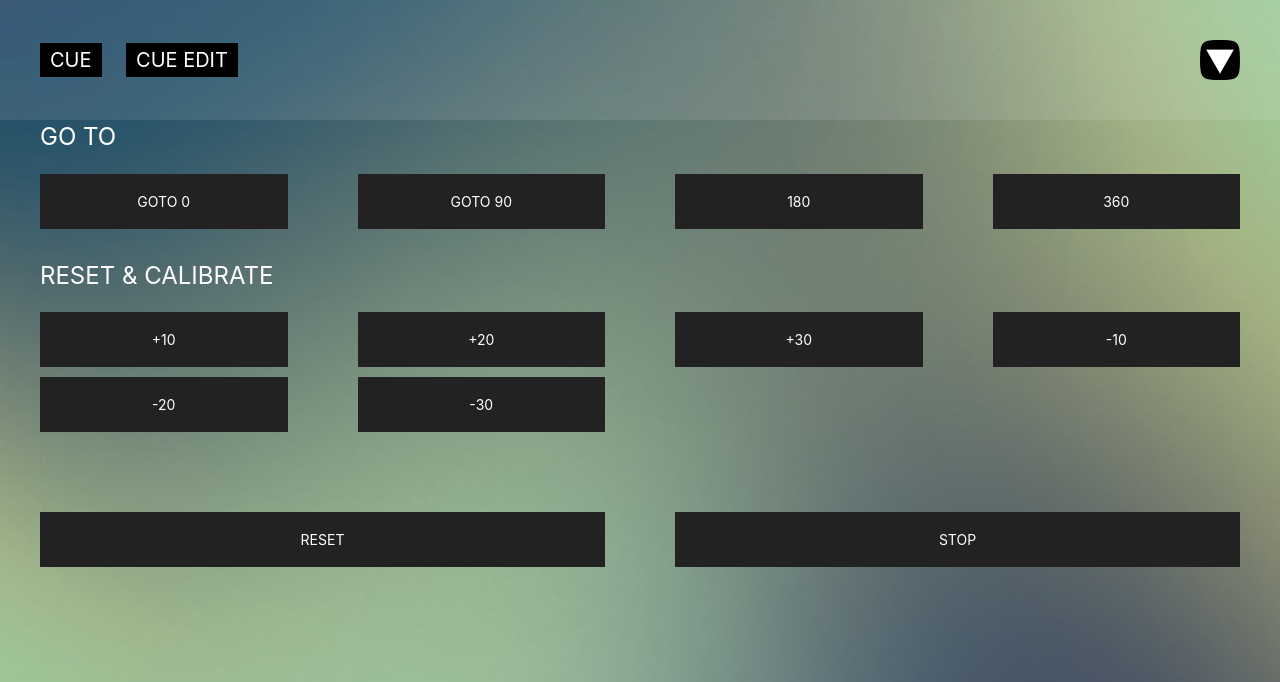
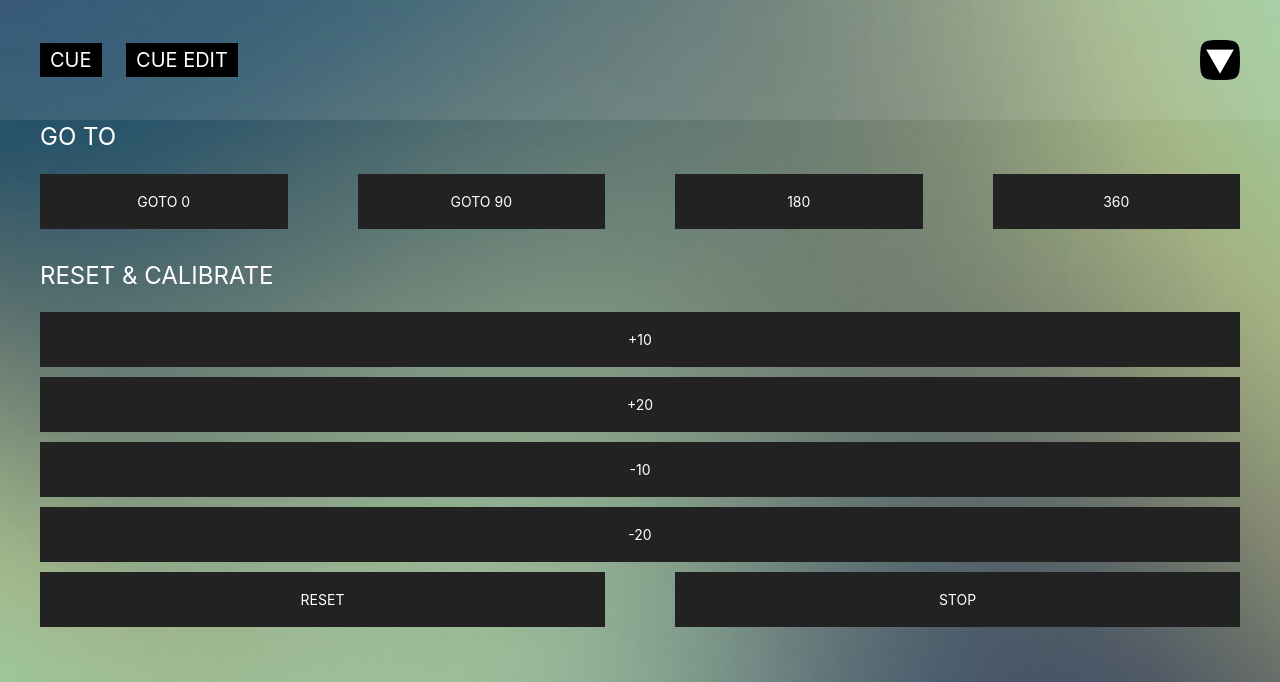
Before and after one commit to kernmartin/vpi, a Flask app: page / in a window 1280 px wide. Shown: the top 682 px of the page. Run offline with Flask 2, Linux system fonts and the light colour scheme.

Commit message:
Update index.html

```diff
--- a/templates/index.html
+++ b/templates/index.html
@@ -47,13 +47,11 @@
 
       <div class="uk-container uk-margin-bottom">
         <div class="uk-width-1-1"><h3 style="color: white;">RESET & CALIBRATE</h3></div>
-        <div class="uk-grid uk-child-width-1-4@m uk-grid-large uk-grid-row-small">
-            <div><a href="0501010" class="gB uk-button uk-button-secondary uk-button-large uk-width-1-1">+10</a></div>
-            <div><a href="0501020" class="gB uk-button uk-button-secondary uk-button-large uk-width-1-1">+20</a></div>
-            <div><a href="0501030" class="gB uk-button uk-button-secondary uk-button-large uk-width-1-1">+30</a></div>
-            <div><a href="0500010" class="gB uk-button uk-button-secondary uk-button-large uk-width-1-1">-10</a></div>
-            <div><a href="0500020" class="gB uk-button uk-button-secondary uk-button-large uk-width-1-1">-20</a></div>
-            <div><a href="0500030" class="gB uk-button uk-button-secondary uk-button-large uk-width-1-1">-30</a></div>
+        <div lass="uk-grid uk-child-width-1-3@s uk-child-width-1-2 uk-child-width-1-4@m uk-grid-large uk-grid-row-small">
+            <div><a href="0101001" class="gB uk-button uk-button-secondary uk-button-large uk-width-1-1">+10</a></div>
+            <div><a href="0101010" class="gB uk-button uk-button-secondary uk-button-large uk-width-1-1">+20</a></div>
+            <div><a href="0100001" class="gB uk-button uk-button-secondary uk-button-large uk-width-1-1">-10</a></div>
+            <div><a href="0100010" class="gB uk-button uk-button-secondary uk-button-large uk-width-1-1">-20</a></div>
         </div>
         <div class="uk-grid uk-child-width-1-2@m uk-grid-large uk-grid-row-small">
             <div><a href="999" class="gB btn uk-button uk-button-secondary uk-button-large uk-width-1-1">RESET</a></div>
```
